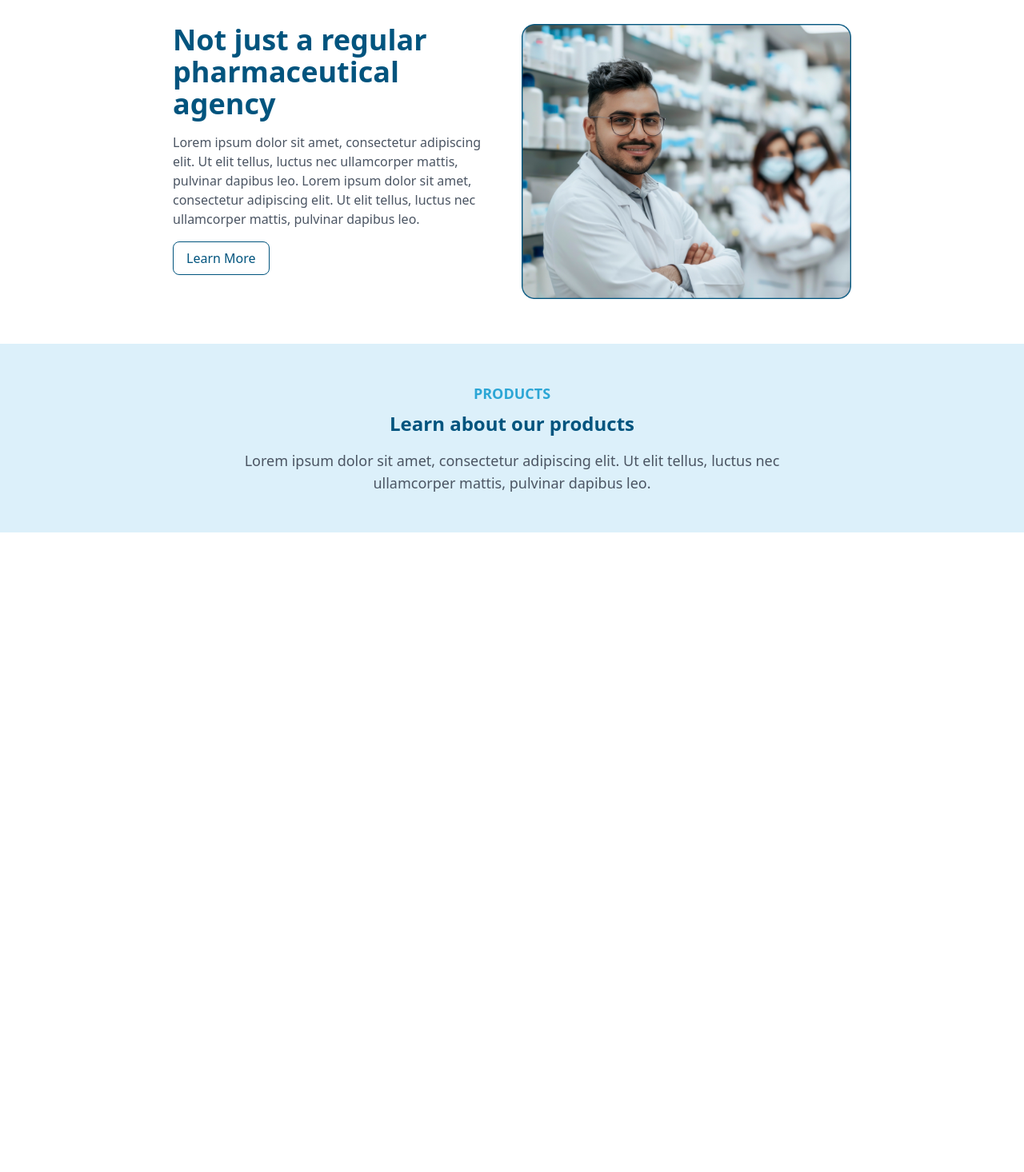
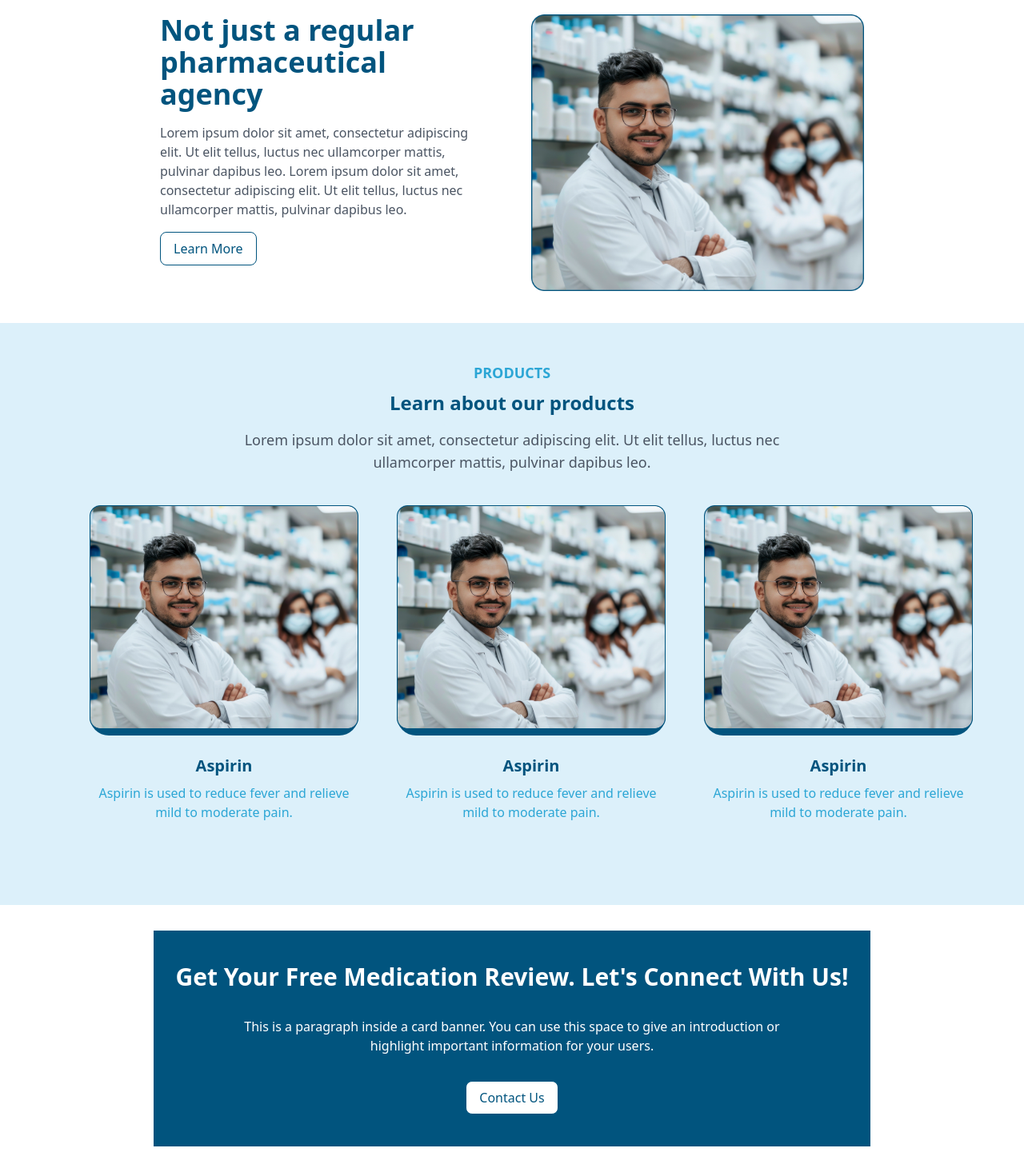
Before and after one commit to ahmedsameh74/pharmacon, a Next.js app: page /en in a window 1280 px wide. Shown: the part 1537-3003 px from the top of the page at 80% size. Before the commit the page ends 2203 px from the top, so only its background shows below. Built offline with nearby package versions, Linux system fonts and the light colour scheme.

Commit message:
missing localization, and the footer

```diff
--- a/src/app/[locale]/page.tsx
+++ b/src/app/[locale]/page.tsx
@@ -1,4 +1,5 @@
 import About from "@/components/custom/About";
+import ContactSection from "@/components/custom/ContactSection";
 import Hero from "@/components/custom/Hero";
 import Products from "@/components/custom/Products";
 import StatsBanner from "@/components/custom/StatsBanner";
@@ -10,6 +11,7 @@ export default function Home() {
     <StatsBanner/>
     <About/>
     <Products/>
+    <ContactSection/>
     </>
   );
 }
--- a/src/components/custom/About.tsx
+++ b/src/components/custom/About.tsx
@@ -14,8 +14,8 @@ export default function About() {
   </p>
 </div>
 
-<div className="max-w-4xl mx-auto my-8 p-6 bg-white rounded-lg space-y-6 md:space-y-8">
-  <div className="grid grid-cols-1 md:grid-cols-2 gap-4 md:gap-6">
+<div className="max-w-4xl mx-auto my-8 p-2 bg-white rounded-lg space-y-6 md:space-y-8">
+  <div className="grid grid-cols-1 md:grid-cols-2 gap-8 md:gap-12">
     <div className="flex justify-center">
       <Image src="/assets/dr.png" alt="About" style={{ width: 'auto', height: 'auto'}} width={300} height={300} className="rounded-lg" />
     </div>
@@ -27,13 +27,13 @@ export default function About() {
         amet, consectetur adipiscing elit. Ut elit tellus, luctus nec ullamcorper
         mattis, pulvinar dapibus leo.
       </p>
-      <button className="bg-white hover:bg-[#01547E] text-[#01547E] hover:text-white border border-[#01547E] px-4 py-2 rounded-lg">
+      <button className="bg-white hover:bg-[#01547E] text-[#01547E] hover:text-white border border-[#01547E] px-4 py-2 rounded-lg transition duration-300">
         Learn More
       </button>
     </div>
   </div>
 
-  <div className="grid grid-cols-1 md:grid-cols-2 gap-4 md:gap-6">
+  <div className="grid grid-cols-1 md:grid-cols-2 gap-8 md:gap-12">
     <div>
       <h1 className="text-2xl md:text-4xl font-bold text-[#01547E] mb-4">Not just a regular pharmaceutical agency</h1>
       <p className="text-gray-600 mb-4">
@@ -42,7 +42,7 @@ export default function About() {
         amet, consectetur adipiscing elit. Ut elit tellus, luctus nec ullamcorper
         mattis, pulvinar dapibus leo.
       </p>
-      <button className="bg-white hover:bg-[#01547E] text-[#01547E] hover:text-white border border-[#01547E] px-4 py-2 rounded-lg">
+      <button className="bg-white hover:bg-[#01547E] text-[#01547E] hover:text-white border border-[#01547E] px-4 py-2 rounded-lg transition duration-300">
         Learn More
       </button>
     </div>
@@ -51,6 +51,8 @@ export default function About() {
       <Image src="/assets/dr.png" alt="About" style={{ width: 'auto', height: 'auto'}} width={300} height={300} className="rounded-lg" />
     </div>
   </div>
+
+
 </div>
 
 
--- /dev/null
+++ b/src/components/custom/ContactSection.tsx
@@ -0,0 +1,21 @@
+export default function ContactSection() {
+  return (
+    <div className="max-w-4xl mx-auto my-8 p-6 bg-[#01547E] flex flex-col justify-center items-center">
+      {/* Title */}
+      <h1 className="text-xl sm:text-2xl lg:text-3xl text-center font-bold text-white my-4 px-4 md:px-0">
+        Get Your Free Medication Review. Let&apos;s Connect With Us!
+      </h1>
+
+      {/* Paragraph */}
+      <p className="text-white text-center font-light my-4 px-4 md:px-20">
+        This is a paragraph inside a card banner. You can use this space to give an introduction
+        or highlight important information for your users.
+      </p>
+
+      {/* Button */}
+      <button className="bg-white hover:bg-[#3b6980] text-[#01547E] hover:text-white border border-[#01547E] px-4 py-2 rounded-lg my-4 transition duration-300">
+        Contact Us
+      </button>
+    </div>
+  );
+}
--- /dev/null
+++ b/src/components/custom/MidicineBox.tsx
@@ -0,0 +1,34 @@
+import Image from 'next/image';
+import React from 'react';
+
+interface MedicineBoxProps {
+  medicineName: string;
+  description: string;
+  imageUrl: string;
+}
+
+const MedicineBox: React.FC<MedicineBoxProps> = ({ medicineName, description, imageUrl }) => {
+  return (
+    <div className="flex flex-col items-center p-6 max-w-sm relative my-8">
+      {/* Box */}
+      <div className="relative w-full h-56 rounded-lg">
+        {/* Trapezoid shape using pseudo-elements */}
+        <div className="absolute inset-0 bg-[#01547E] rounded-3xl">
+        </div>
+        <Image
+          src={imageUrl}
+          alt={medicineName}
+					width={200}
+					height={200}
+          className="absolute -top-16 left-1/2 transform -translate-x-1/2 w-auto h-auto object-contain"
+        />
+      </div>
+
+      <h2 className="mt-6 text-xl font-bold text-center text-[#01547E]">{medicineName}</h2>
+
+      <p className="text-[#2CA6D5] text-center mt-2">{description}</p>
+    </div>
+  );
+};
+
+export default MedicineBox;
--- a/src/components/custom/Products.tsx
+++ b/src/components/custom/Products.tsx
@@ -1,12 +1,24 @@
+import MedicineBox from "./MidicineBox";
+
 export default function Products() {
 	return (
-		<div className="w-full bg-[#DCF0FA] py-12 flex flex-col md:flex-row justify-center items-center space-y-6 md:space-y-0 md:space-x-12">
+		<div className="w-full bg-[#DCF0FA] py-12 flex flex-col md:flex-col justify-center items-center space-y-6 md:space-y-12 md:space-x-12">
 			<div className="flex items-center flex-col text-center">
 				<p className="text-base md:text-lg font-semibold text-[#2CA6D5] mb-2">PRODUCTS</p>
 				<p className="text-base md:text-2xl font-bold text-[#01547E]">Learn about our products</p>
 				<p className="text-sm md:text-lg font-light text-gray-600 mt-4 w-3/4">Lorem ipsum dolor sit amet, consectetur adipiscing elit. Ut elit tellus, luctus
 				nec ullamcorper mattis, pulvinar dapibus leo.</p>
 			</div>
+			<div className="flex justify-center items-center mt-8 flex-wrap">
+      {Array.from({ length: 3 }).map((_, index) => (
+				<MedicineBox
+				key={index}
+        medicineName="Aspirin"
+        description="Aspirin is used to reduce fever and relieve mild to moderate pain."
+        imageUrl="/assets/dr.png"
+      />
+			))}
+    </div>
 			</div>
 	)
 }
```
